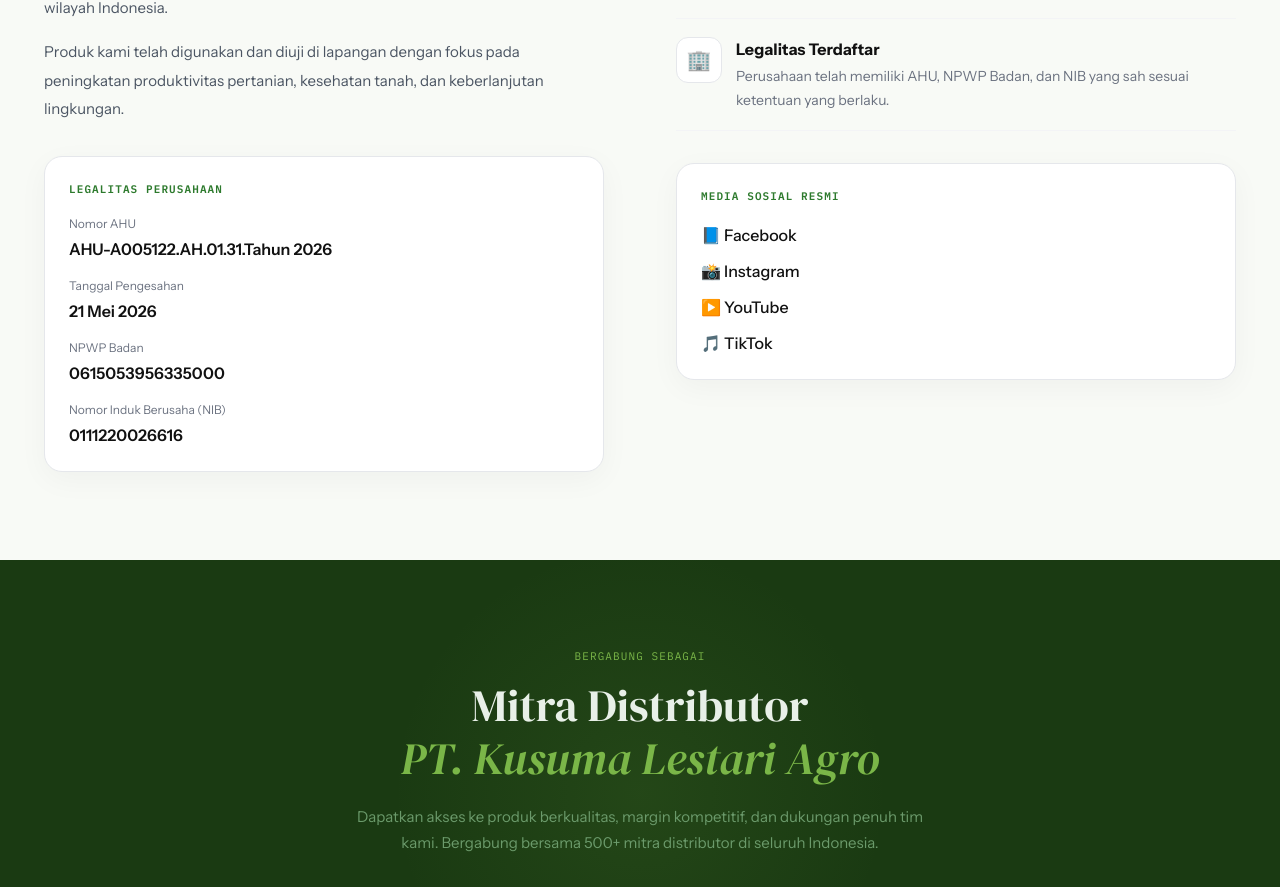
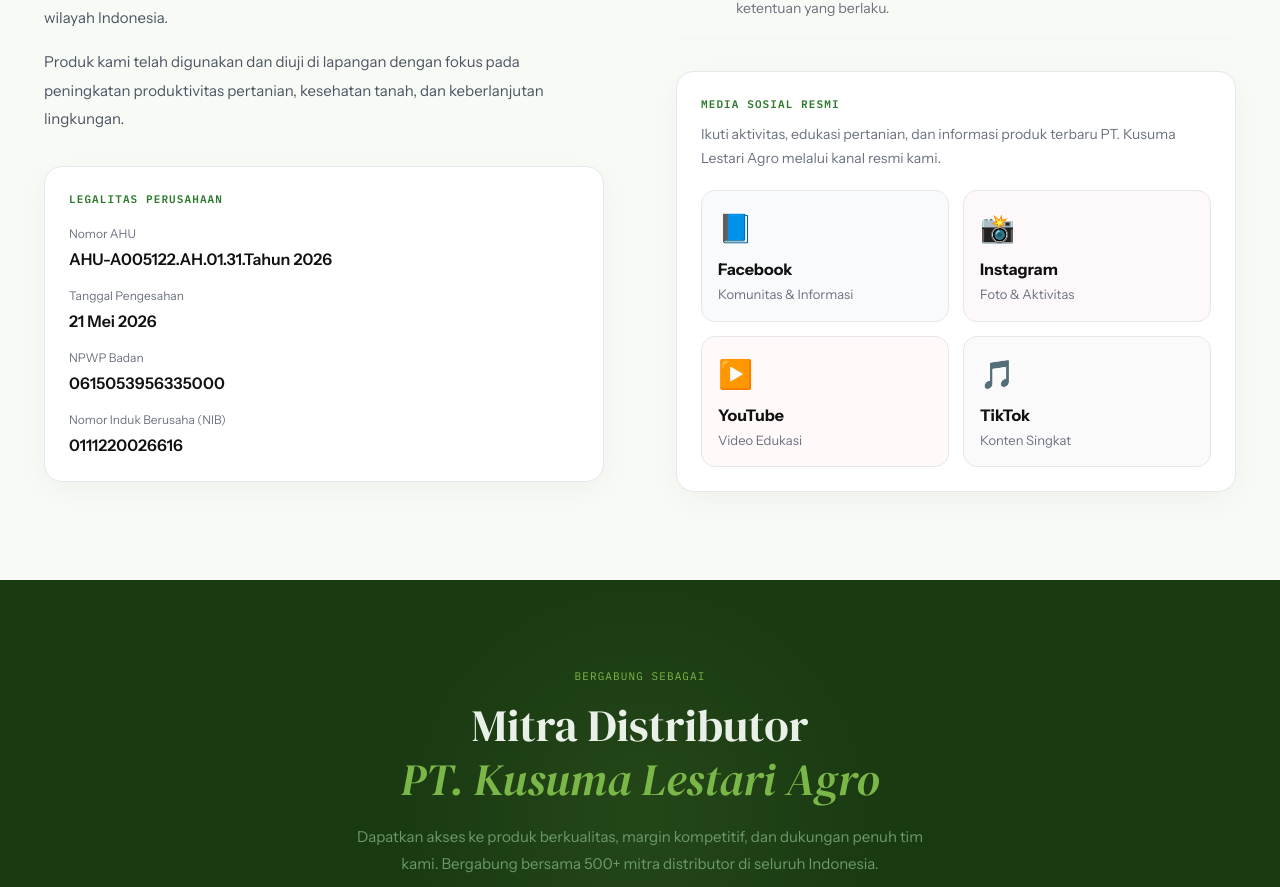
Before and after one commit to chrisimbolon/kusuma-lestari-agro, a React (Vite) app in the folder frontend/: page / in a window 1280 px wide. Shown: the part 2006-2893 px from the top of the page. Built offline with nearby package versions, Linux system fonts and the light colour scheme; no server answers.

Commit message:
feat-frontend: update social media div

```diff
--- a/frontend/src/features/landing/pages/LandingPage.tsx
+++ b/frontend/src/features/landing/pages/LandingPage.tsx
@@ -694,6 +694,7 @@ export default function LandingPage() {
         ))}
 
         {/* SOCIAL MEDIA */}
+        {/* SOCIAL MEDIA */}
 <div
   style={{
     marginTop: 32,
@@ -706,12 +707,12 @@ export default function LandingPage() {
 >
   <div
     style={{
-              fontFamily: "'IBM Plex Mono',monospace",
+      fontFamily: "'IBM Plex Mono', monospace",
       fontSize: 11,
       color: "#2d7a2d",
       letterSpacing: "0.1em",
       textTransform: "uppercase",
-              marginBottom: 18,
+      marginBottom: 10,
       fontWeight: 600,
     }}
   >
@@ -720,59 +721,159 @@ export default function LandingPage() {
 
   <div
     style={{
-              display: "grid",
-              gap: 12,
+      color: "#6b7280",
+      fontSize: 14,
+      lineHeight: 1.7,
+      marginBottom: 20,
     }}
   >
+    Ikuti aktivitas, edukasi pertanian, dan informasi produk terbaru
+    PT. Kusuma Lestari Agro melalui kanal resmi kami.
+  </div>
+
+  <div
+    style={{
+      display: "grid",
+      gridTemplateColumns: "repeat(2, 1fr)",
+      gap: 14,
+    }}
+  >
+
+    {/* FACEBOOK */}
     <a
       href="#"
       target="_blank"
+      rel="noreferrer"
       style={{
-                color: "#111",
         textDecoration: "none",
-                fontWeight: 500,
+        border: "1px solid #e5e7eb",
+        borderRadius: 14,
+        padding: 16,
+        background: "#f8fafc",
+        transition: "all .2s ease",
       }}
     >
-              📘 Facebook
+      <div style={{ fontSize: 28, marginBottom: 8 }}>📘</div>
+      <div
+        style={{
+          fontWeight: 700,
+          color: "#111",
+          marginBottom: 4,
+        }}
+      >
+        Facebook
+      </div>
+      <div
+        style={{
+          fontSize: 13,
+          color: "#6b7280",
+        }}
+      >
+        Komunitas & Informasi
+      </div>
     </a>
 
+    {/* INSTAGRAM */}
     <a
       href="#"
       target="_blank"
+      rel="noreferrer"
       style={{
-                color: "#111",
         textDecoration: "none",
-                fontWeight: 500,
+        border: "1px solid #e5e7eb",
+        borderRadius: 14,
+        padding: 16,
+        background: "#fdf8fa",
       }}
     >
-              📸 Instagram
+      <div style={{ fontSize: 28, marginBottom: 8 }}>📸</div>
+      <div
+        style={{
+          fontWeight: 700,
+          color: "#111",
+          marginBottom: 4,
+        }}
+      >
+        Instagram
+      </div>
+      <div
+        style={{
+          fontSize: 13,
+          color: "#6b7280",
+        }}
+      >
+        Foto & Aktivitas
+      </div>
     </a>
 
+    {/* YOUTUBE */}
     <a
       href="#"
       target="_blank"
+      rel="noreferrer"
       style={{
-                color: "#111",
         textDecoration: "none",
-                fontWeight: 500,
+        border: "1px solid #e5e7eb",
+        borderRadius: 14,
+        padding: 16,
+        background: "#fff9f9",
       }}
     >
-              ▶️ YouTube
+      <div style={{ fontSize: 28, marginBottom: 8 }}>▶️</div>
+      <div
+        style={{
+          fontWeight: 700,
+          color: "#111",
+          marginBottom: 4,
+        }}
+      >
+        YouTube
+      </div>
+      <div
+        style={{
+          fontSize: 13,
+          color: "#6b7280",
+        }}
+      >
+        Video Edukasi
+      </div>
     </a>
 
+    {/* TIKTOK */}
     <a
       href="#"
       target="_blank"
+      rel="noreferrer"
       style={{
-                color: "#111",
         textDecoration: "none",
-                fontWeight: 500,
+        border: "1px solid #e5e7eb",
+        borderRadius: 14,
+        padding: 16,
+        background: "#fafafa",
       }}
     >
-              🎵 TikTok
+      <div style={{ fontSize: 28, marginBottom: 8 }}>🎵</div>
+      <div
+        style={{
+          fontWeight: 700,
+          color: "#111",
+          marginBottom: 4,
+        }}
+      >
+        TikTok
+      </div>
+      <div
+        style={{
+          fontSize: 13,
+          color: "#6b7280",
+        }}
+      >
+        Konten Singkat
+      </div>
     </a>
   </div>
 </div>
+
       </div>
     </div>
   </div>
```
Lines whose indentation alone changed are shown as unchanged.
